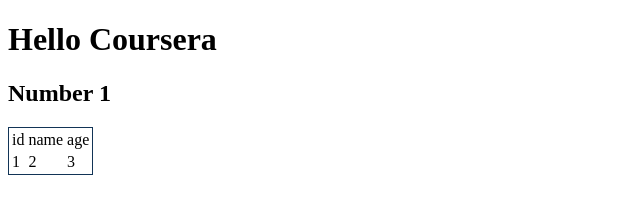
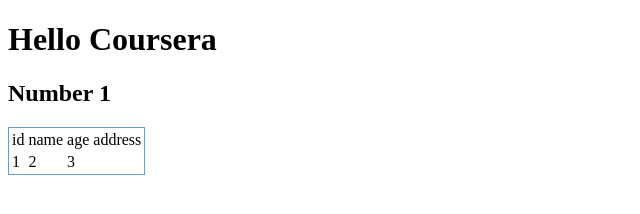
Before and after one commit to VeronicaVirlan/coursera-test, a plain HTML site: page index.html in a window 1280 px wide. Shown: the whole page, without its empty margins (0-640 px from the left). Drawn offline with Linux system fonts and the light colour scheme.

Commit message:
Added new column

```diff
--- a/index.html
+++ b/index.html
@@ -6,12 +6,13 @@
 <body>
 	<h1>Hello Coursera</h1>
 	<h2>Number 1</h2>
-	<table style="border-color: #123456; border-style: groove; border-width: 1px;">
+	<table style="border-color: #6a9aca; border-style: groove; border-width: 1px;">
 		<thead>
 	<tr>
 			<td>id</td>
 			<td>name</td>
 			<td>age</td>
+			<td>address</td>
 		</tr>
 		</thead>
 		<tbody>
```
